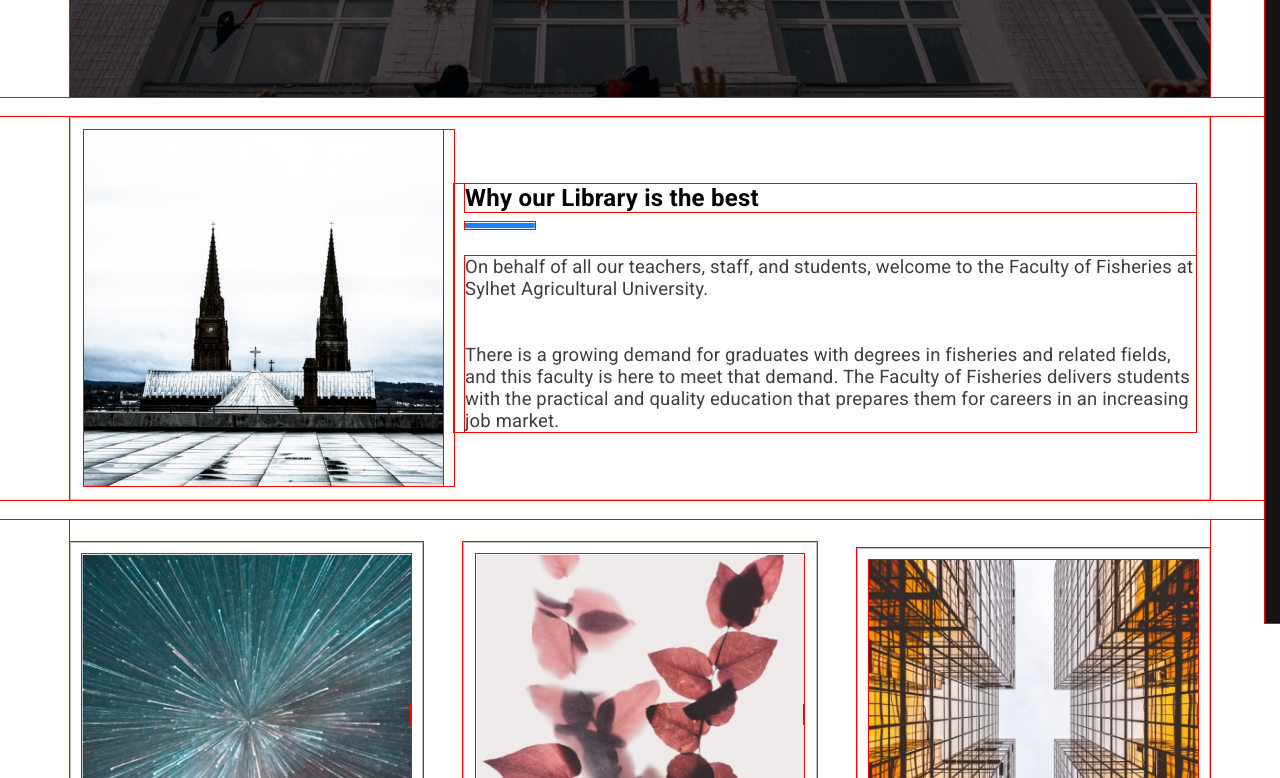
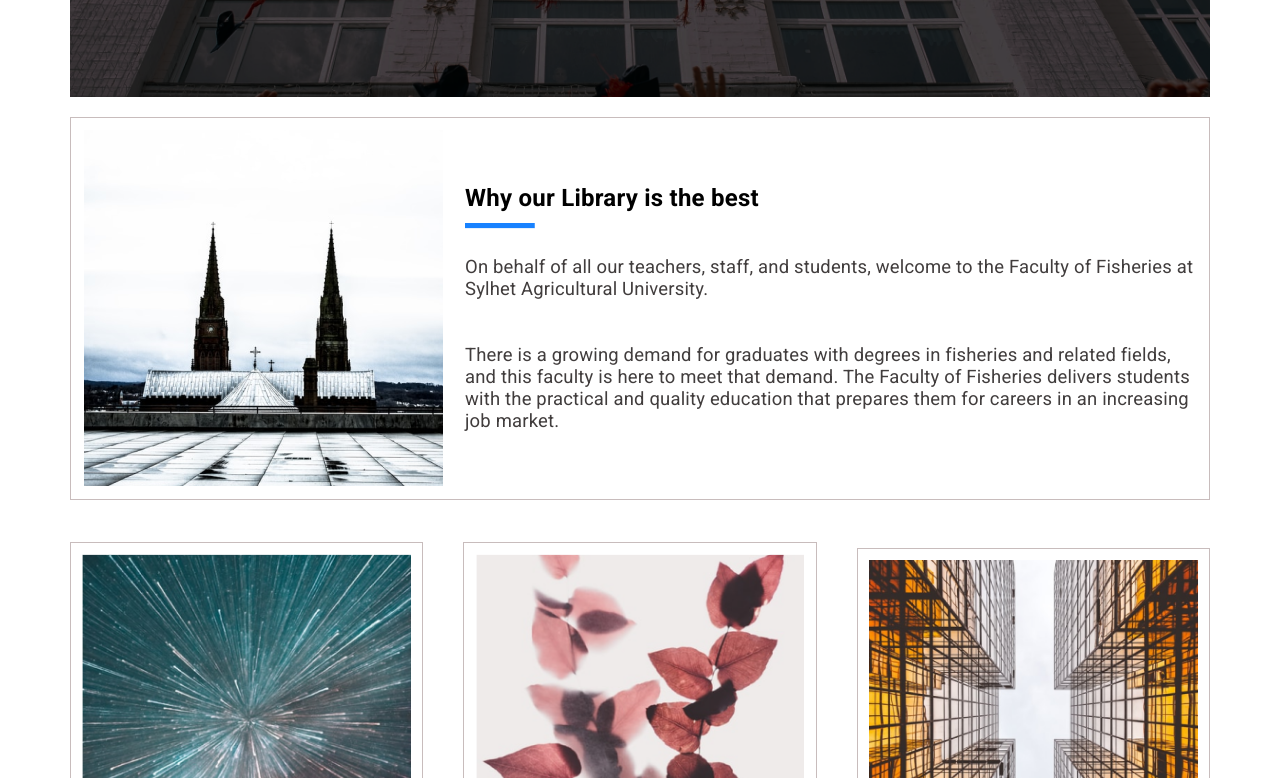
Before and after one commit to panthaacharjee/Sau_projcet, a plain HTML site: page campus_offer.html in a window 1280 px wide. Shown: the part 177-955 px from the top of the page. Drawn offline with nearby package versions, Linux system fonts and the light colour scheme.

Commit message:
first commit

```diff
--- a/style/campus_offer_style.css
+++ b/style/campus_offer_style.css
@@ -1,8 +1,6 @@
 * {
     margin: 0;
     font-family: Roboto;
-    outline: 1px red solid !important;
-    visibility: visible !important
 }
 
 body, html {
```
